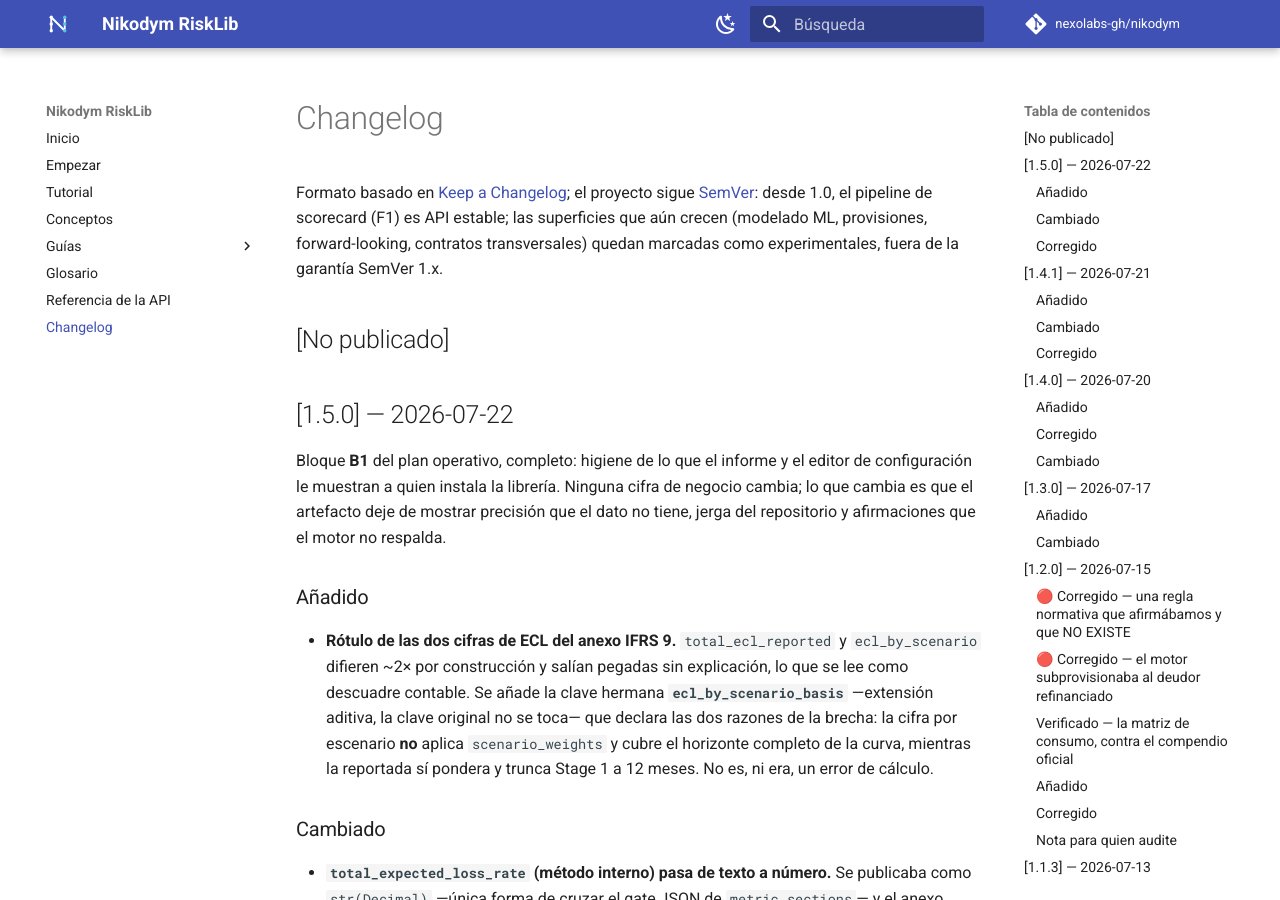
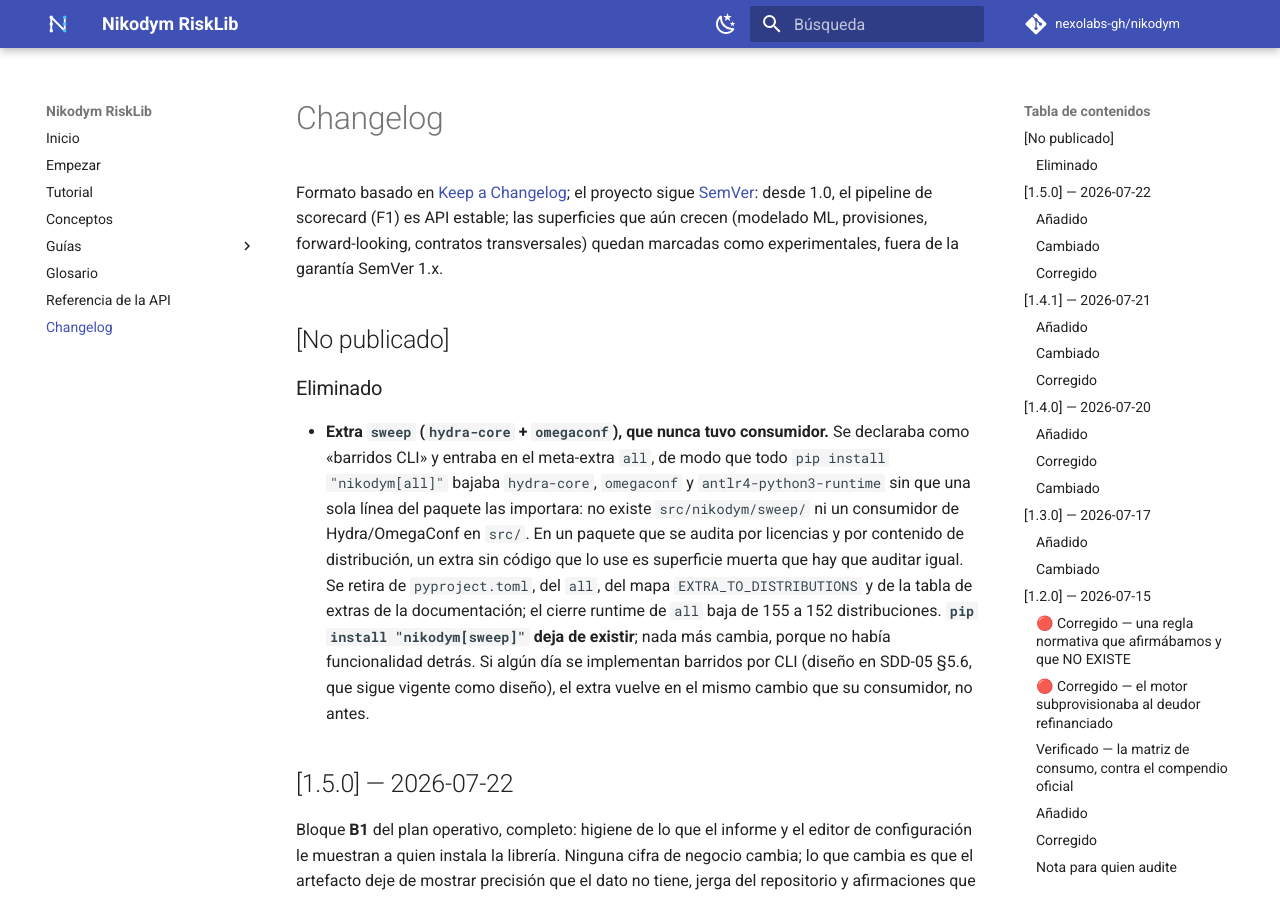
Before and after one commit to nexolabs-gh/nikodym, an MkDocs documentation site: the page built from docs_site/changelog.md, in a window 1280 px wide and 900 px high. Built offline with MkDocs 1.6.1 and Material for MkDocs 9.7.7, drawn with Linux system fonts in a browser that asks for light colours; comment, search, counter and statistics services are not loaded.

Commit message:
chore(packaging): eliminar el extra muerto `sweep` (hydra + omegaconf)
El extra `sweep` se declaraba como «barridos CLI» pero nunca tuvo consumidor:
no existe `src/nikodym/sweep/` ni un solo import de hydra/omegaconf en `src/`.
Como sí estaba incluido en el meta-extra `all`, cada `pip install "nikodym[all]"`
bajaba hydra-core, omegaconf y antlr4-python3-runtime para nada, y el gate de
licencias tenía que auditar ese cierre muerto en cada corrida del CI.

No hay barridos por CLI en el plan B1…B8, así que se retira en vez de reservarse:
un extra sin código que lo use no es una capacidad diferida, es superficie muerta
en un paquete que se audita por licencias y por contenido de distribución.

Se elimina de `pyproject.toml` (declaración, meta-extra `all` y los overrides de
mypy para `hydra.*`/`omegaconf.*`, que ya no tienen módulo que silenciar), del mapa
`EXTRA_TO_DISTRIBUTIONS` y de la tabla de extras de `docs_site/getting-started.md`.
El diseño de SDD-05 §5.6 se conserva como diseño, anotado como no implementado: si
se programan barridos, el extra vuelve en el mismo cambio que su consumidor.

Cierre runtime de `all`: 155 → 152 distribuciones (medido con `uv export`).

Gates verdes en este árbol: ruff check + ruff format, mypy --strict (238 archivos),
pytest (4208 passed, 6 skipped), check_distribution_contents sobre wheel y sdist
—y sobre el wheel reconstruido desde el sdist—, check_runtime_licenses (152 dists,
incluido --verify-sources), smoke de instalación pip con resolución libre corriendo
el preset de punta a punta, y los gates de `web/` (lint, typecheck, 269 tests,
build:package sin drift en `src/nikodym/ui/static`).

```diff
--- a/CHANGELOG.md
+++ b/CHANGELOG.md
@@ -6,6 +6,20 @@ es API estable; las superficies que aún crecen (modelado ML, provisiones, forwa
 contratos transversales) quedan marcadas como experimentales, fuera de la garantía SemVer 1.x.
 
 ## [No publicado]
+
+### Eliminado
+
+- **Extra `sweep` (`hydra-core` + `omegaconf`), que nunca tuvo consumidor.** Se declaraba como
+  «barridos CLI» y entraba en el meta-extra `all`, de modo que todo `pip install "nikodym[all]"`
+  bajaba `hydra-core`, `omegaconf` y `antlr4-python3-runtime` sin que una sola línea del paquete las
+  importara: no existe `src/nikodym/sweep/` ni un consumidor de Hydra/OmegaConf en `src/`. En un
+  paquete que se audita por licencias y por contenido de distribución, un extra sin código que lo
+  use es superficie muerta que hay que auditar igual. Se retira de `pyproject.toml`, del `all`, del
+  mapa `EXTRA_TO_DISTRIBUTIONS` y de la tabla de extras de la documentación; el cierre runtime de
+  `all` baja de 155 a 152 distribuciones. **`pip install "nikodym[sweep]"` deja de existir**; nada
+  más cambia, porque no había funcionalidad detrás. Si algún día se implementan barridos por CLI
+  (diseño en SDD-05 §5.6, que sigue vigente como diseño), el extra vuelve en el mismo cambio que su
+  consumidor, no antes.
 
 ## [1.5.0] — 2026-07-22
 
```
Also changed, not shown: docs/ESPECIFICACIONES.md (+3 -2 lines), docs/design/05-convenciones-config.md (+5 -3 lines), docs/design/25-packaging-ci.md (+4 -3 lines), docs_site/getting-started.md (+0 -1 lines), pyproject.toml (+7 -3 lines), 2 other files.
